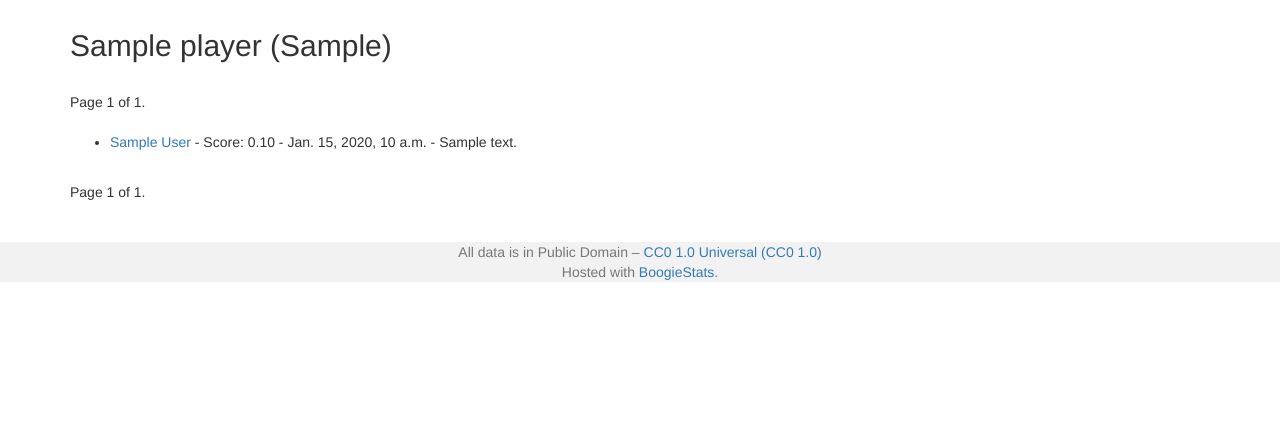
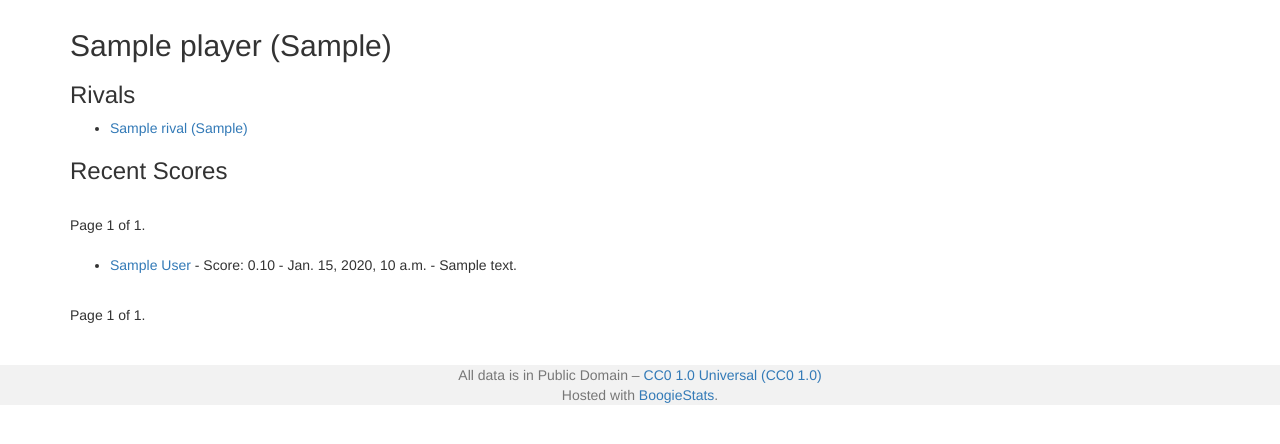
Before and after one commit to florczakraf/boogie-stats, a Django app: template boogiestats/templates/boogie_ui/player.html in a window 1280 px wide. Shown: the part 51-495 px from the top of the page. Run offline with Django 3.2, Linux system fonts and the light colour scheme; the template is opened without the code that fills it: most values are stand-ins (such as "Sample title", 1, 10 or a date in 2020); some libraries are stand-ins or nearby versions.

Commit message:
Display rivals on player's page

```diff
--- a/boogiestats/templates/boogie_ui/player.html
+++ b/boogiestats/templates/boogie_ui/player.html
@@ -5,6 +5,17 @@
 {% endblock title %}
 {% block content %}
     <h2>{{ player.name }} ({{ player.machine_tag }})</h2>
+    {% if player.rivals.count %}
+        <h3>Rivals</h3>
+        <ul>
+            {% for rival in player.rivals.all %}
+                <li>
+                    <a href="{% url "player" player_id=rival.id %}">{{ rival.name }} ({{ rival.machine_tag }})</a>
+                </li>
+            {% endfor %}
+        </ul>
+    {% endif %}
+    <h3>Recent Scores</h3>
     {% include "boogie_ui/paginator.html" %}
     {% if scores %}
         <ul>
```
